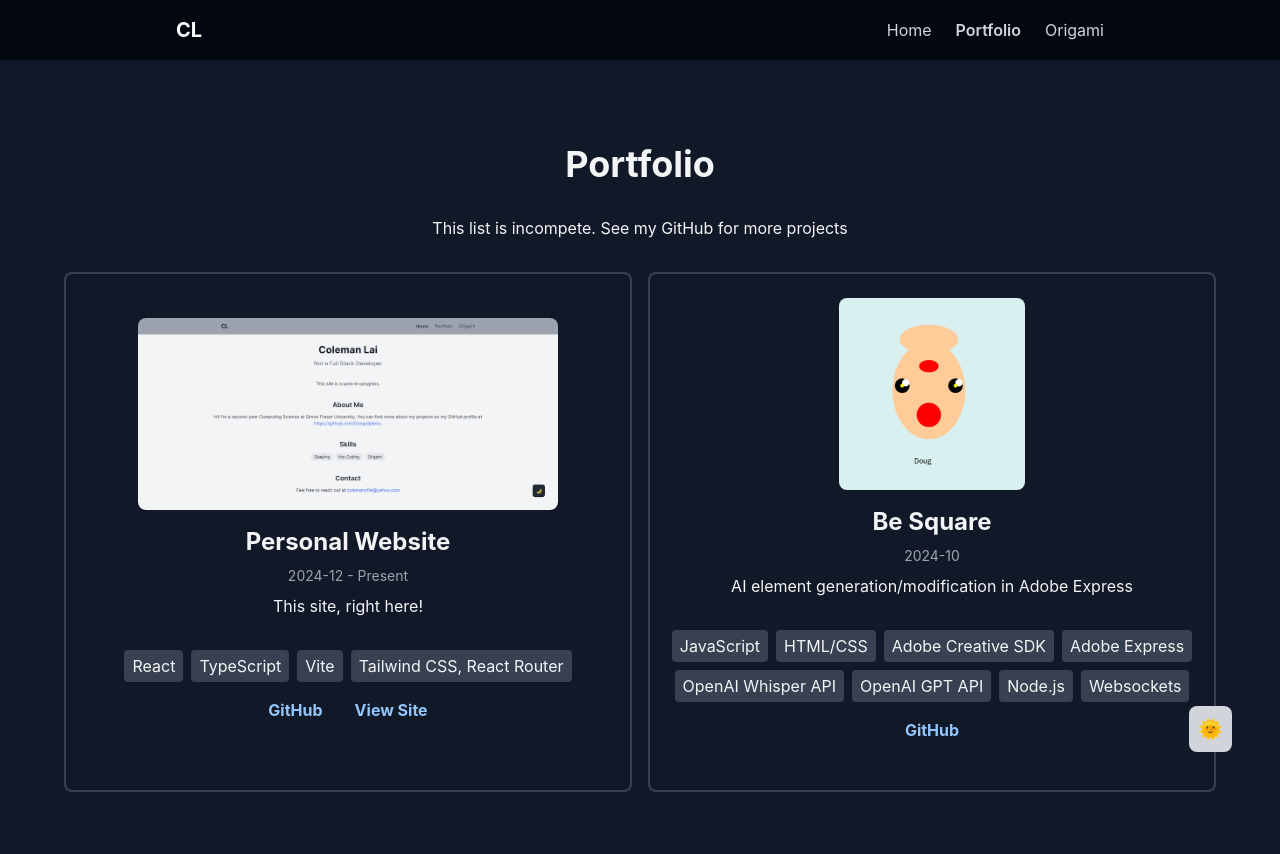
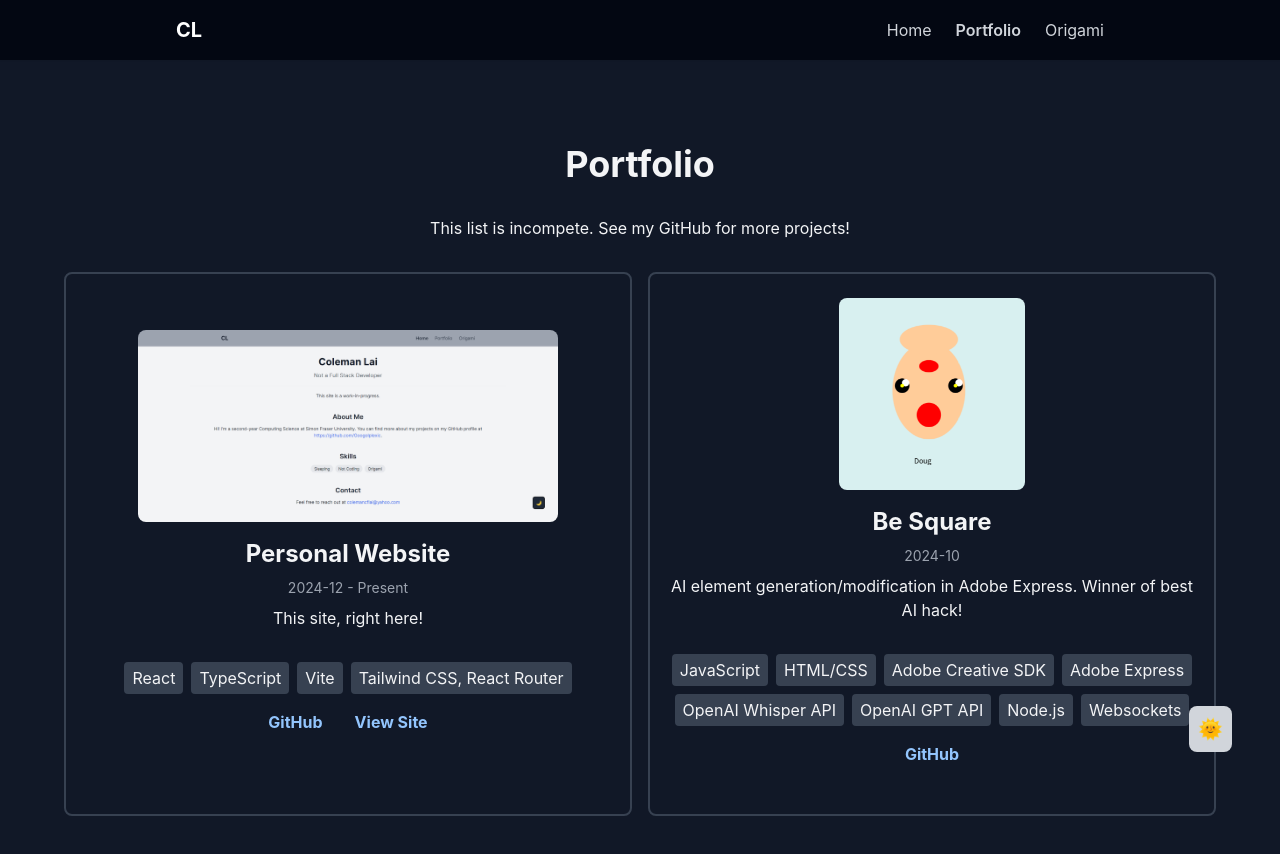
Before and after one commit to Googolplexic/personal-website, a React (Vite) app: page /portfolio in a window 1280 px wide. Shown: the top 854 px of the page. Built offline with nearby package versions, Linux system fonts and the light colour scheme.

Commit message:
Improved description for be square and added a period

```diff
--- a/src/assets/projects/be-square/index.ts
+++ b/src/assets/projects/be-square/index.ts
@@ -6,7 +6,7 @@ const sortedImages = Object.values(import.meta.glob('./images/*.(png|jpg|jpeg)',
 
 export default {
     title: "Be Square",
-    summary: "AI element generation/modification in Adobe Express",
+    summary: "AI element generation/modification in Adobe Express. Winner of best AI hack!",
     description: description,
     technologies: ['JavaScript', 'HTML/CSS', 'Adobe Creative SDK', 'Adobe Express', 'OpenAI  Whisper API', 'OpenAI GPT API', 'Node.js', 'Websockets'],
     githubUrl: "https://github.com/Googolplexic/beSquare",
--- a/src/pages/Portfolio.tsx
+++ b/src/pages/Portfolio.tsx
@@ -7,7 +7,7 @@ function PortfolioGrid() {
     return (
         <div className="text-center">
             <h1 className="text-4xl font-bold mb-8">Portfolio</h1>
-            <p className="mb-8">This list is incompete. See my <a href="https://github.com/Googolplexic" target="_blank" rel="noopener noreferrer">GitHub</a> for more projects</p>
+            <p className="mb-8">This list is incompete. See my <a href="https://github.com/Googolplexic" target="_blank" rel="noopener noreferrer">GitHub</a> for more projects!</p>
             <div className="grid grid-cols-1 md:grid-cols-2 gap-4 mx-8 md:mx-0">
                 {projects.map((project, index) => (
                     <Project
```
